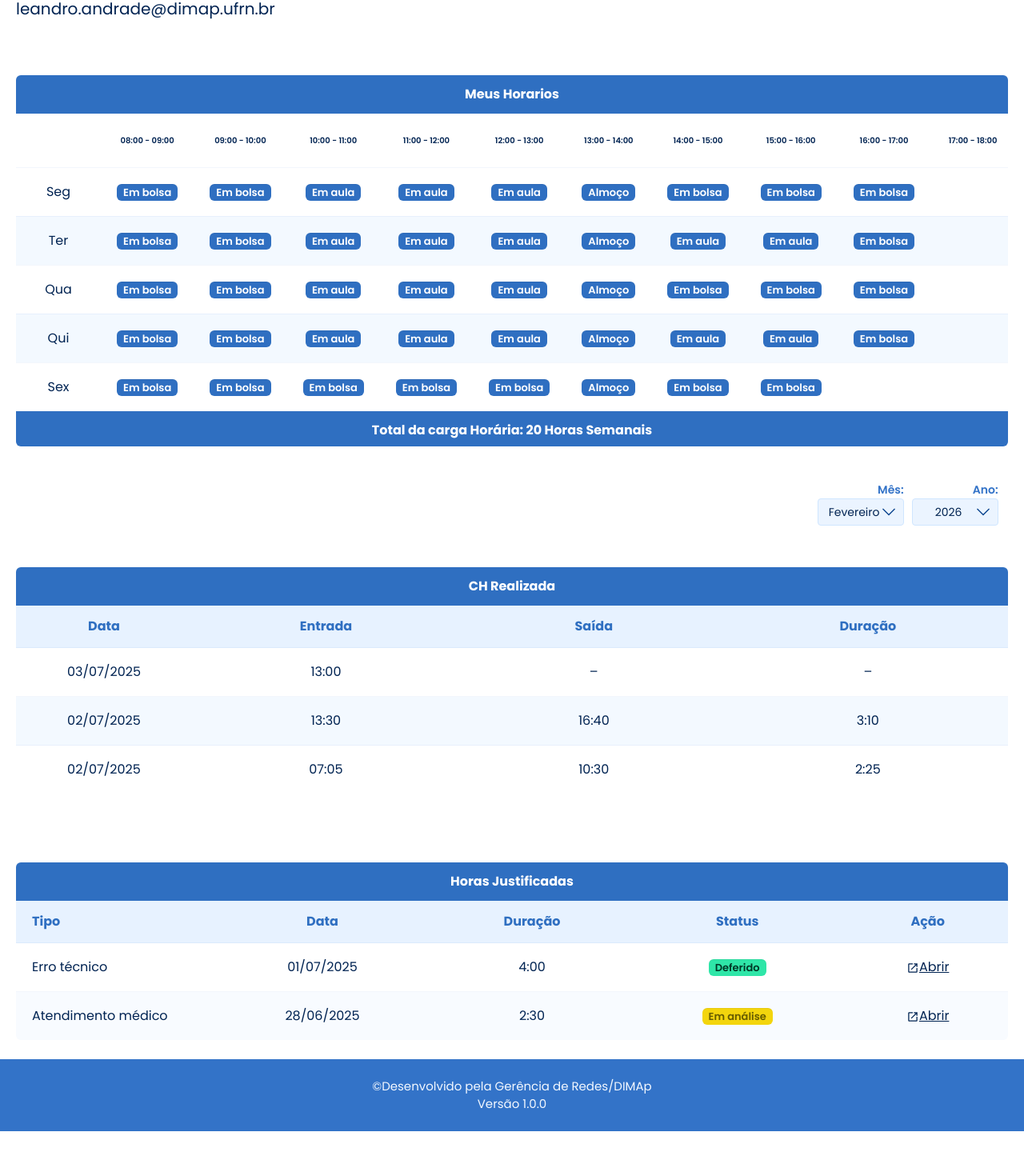
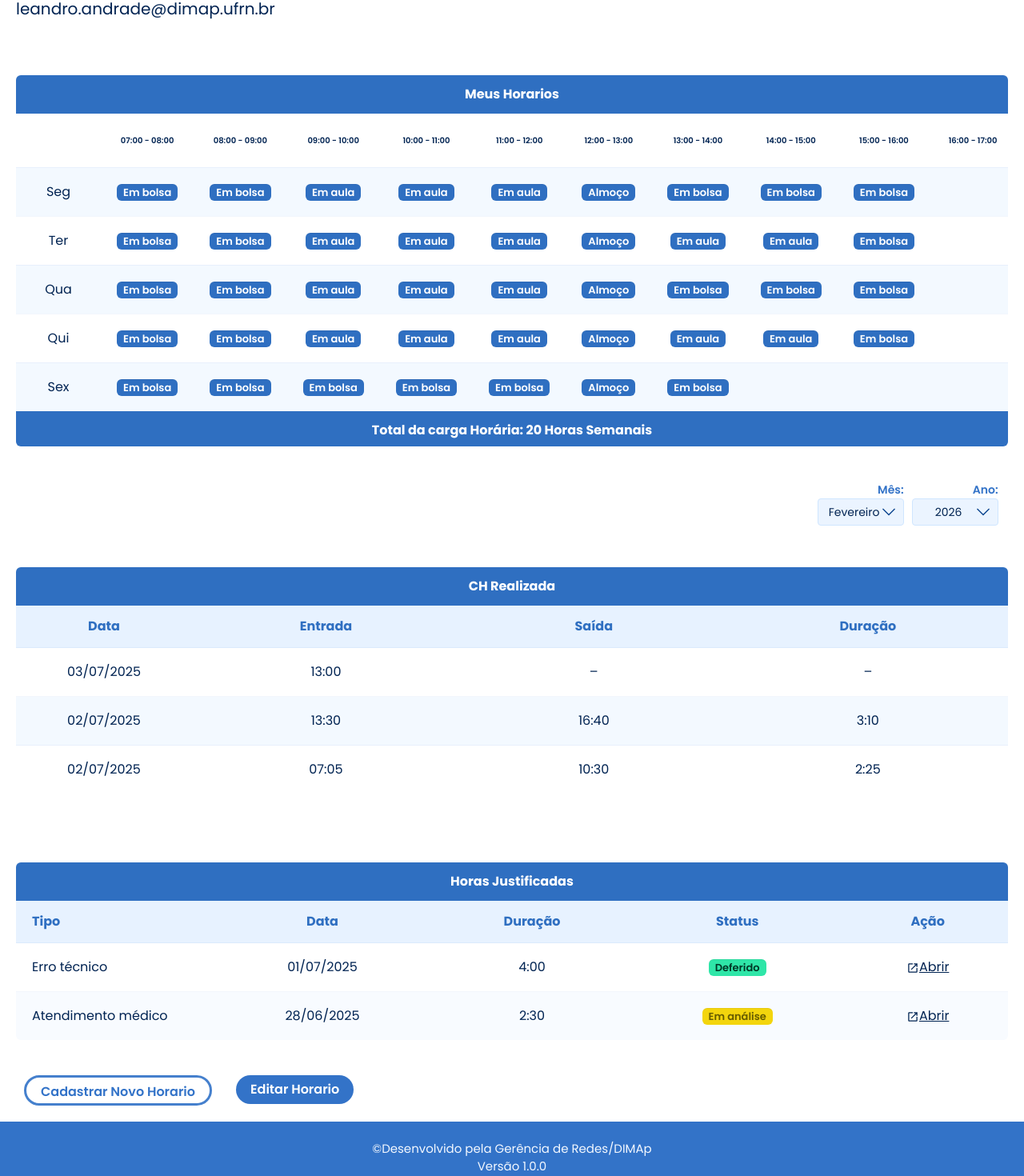
Before and after one commit to leandroaa01/SPE, an Angular app: page /meus-dados in a window 1280 px wide. Shown: the part 249-1719 px from the top of the page at 80% size. Before the commit the page ends 1663 px from the top, so only its background shows below. Built offline with nearby package versions, Linux system fonts and the light colour scheme.

Commit message:
Adiciona horários à tabela e novos botões para cadastro e edição de horários

```diff
--- a/src/app/components/main-bolsista/main-bolsista.component.html
+++ b/src/app/components/main-bolsista/main-bolsista.component.html
@@ -13,6 +13,7 @@
           <table>
             <tbody>
                 <td style="font-size: 10px; "> </td>
+                <td style="font-size: 10px; font-weight:600;">07:00 - 08:00</td>
                 <td style="font-size: 10px; font-weight:600;">08:00 - 09:00</td>
                 <td style="font-size: 10px; font-weight:600">09:00 - 10:00</td>
                 <td style="font-size: 10px; font-weight:600">10:00 - 11:00</td>
@@ -36,6 +37,7 @@
                 <td><span class="badge badge-horario">Em bolsa</span></td>
                 <td><span class="badge badge-horario">Em bolsa</span></td>
                 <td></td>
+                <td></td>
                 <td style="font-size: 12px;"> 4 horas</td>
               </tr>
               <tr>
@@ -49,6 +51,7 @@
                 <td><span class="badge badge-horario">Em aula</span></td>
                 <td><span class="badge badge-horario">Em aula</span></td>
                 <td><span class="badge badge-horario">Em bolsa</span></td>
+                <td></td>
                 <td></td>
                 <td style="font-size: 12px;"> 3 horas</td>
               </tr>
@@ -64,6 +67,7 @@
                 <td><span class="badge badge-horario">Em bolsa</span></td>
                 <td><span class="badge badge-horario">Em bolsa</span></td>
                 <td></td>
+                <td></td>
                 <td style="font-size: 12px;"> 4 horas</td>
               </tr>
               <tr>
@@ -78,6 +82,7 @@
                 <td><span class="badge badge-horario">Em aula</span></td>
                 <td><span class="badge badge-horario">Em bolsa</span></td>
                 <td></td>
+                <td></td>
                 <td style="font-size: 12px;"> 3 horas</td>
               </tr>
               <tr>
@@ -89,7 +94,8 @@
                 <td><span class="badge badge-horario">Em bolsa</span></td>
                 <td><span class="badge badge-horario">Almoço </span></td>
                 <td><span class="badge badge-horario">Em bolsa</span></td>
-                <td><span class="badge badge-horario">Em bolsa</span></td>
+                <td></td>
+                <td></td>
                 <td></td>
                 <td></td>
                 <td style="font-size: 12px;"> 6 horas</td>
@@ -242,6 +248,10 @@
     </div>
   </div>
 </div>
-
     </section>
 </main>
+ <section class="buttons">
+    <button class="button-one-popup-lithg" type="button" data-bs-toggle="modal"
+      data-bs-target="#staticBackdrop2">Cadastrar Novo Horario</button>
+       <button class="button-one-popup" type="button" data-bs-toggle="modal" data-bs-target="#staticBackdrop3">Editar Horario </button>
+  </section>
--- a/src/app/components/main-bolsista/main-bolsista.component.scss
+++ b/src/app/components/main-bolsista/main-bolsista.component.scss
@@ -151,6 +151,9 @@ main{
 .tabela-horas tbody tr:hover{
   background: #eaf4ff;
 }
+
+
+
 .tabela-justificadas{
   margin-top: 50px;
   width: 100%;
@@ -237,6 +240,25 @@ main{
     cursor: pointer;
    }
 
+  section.buttons {
+  gap: 30px;
+  display: flex;
+  justify-content: flex-start;
+  padding: 20px 30px;
+
+  .button-one-popup-lithg {
+    border: 3px solid rgba(51, 116, 200, 0.908);
+    height: 38px;
+    padding: 6px 18px;
+  }
+
+}
+  .button-one,
+  .button-two {
+    width: 180px;
+    height: 45px;
+    font-size: 14px;
+  }
 
 
 /* Tablets */
```
